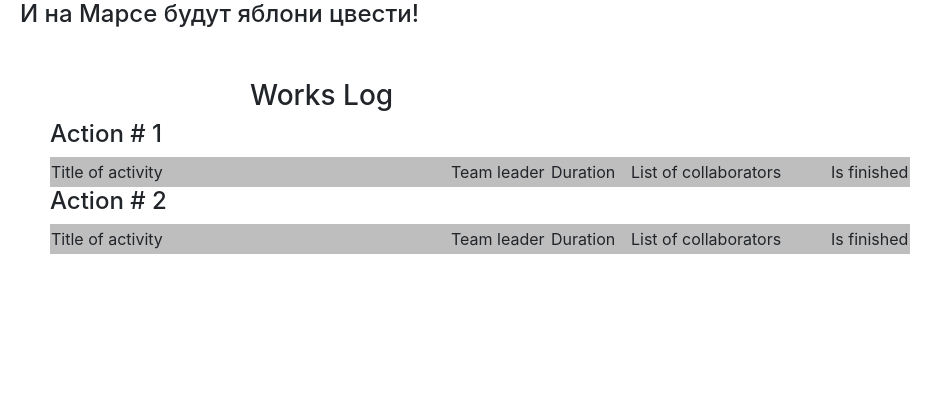
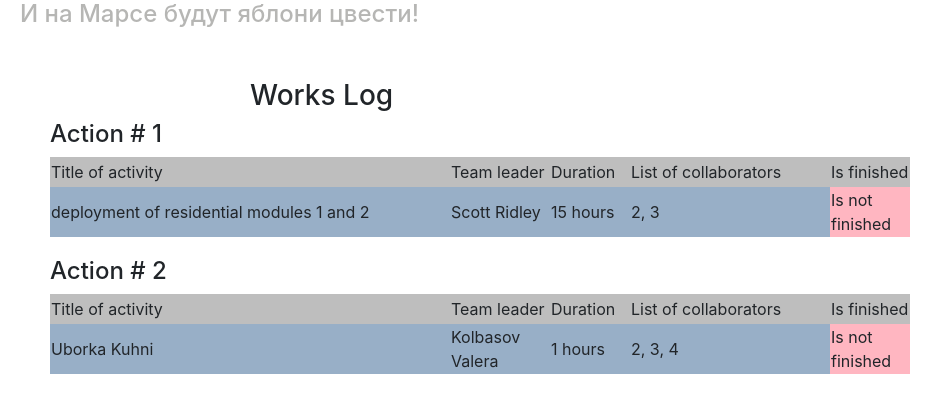
Before and after one commit to DulmievMusa/Flask_alchemy_2, a Flask app: page / in a window 1280 px wide. Shown: the part 72-485 px from the top of the page, without its empty margins (0-952 px from the left). Run offline with Flask 2, Linux system fonts and the light colour scheme; data comes from the database, SQL or seed files in the repository; some libraries are stand-ins or nearby versions.

Commit message:
Final version

```diff
--- a/static/css/style.css
+++ b/static/css/style.css
@@ -12,5 +12,18 @@
 }
 
 .apple {
-    margin-left: 20px
+    margin-left: 20px;
+    color: #B6B6B4;
 }
+
+.info {
+    background-color: #98AFC7;
+}
+
+.is_finished_info {
+    background-color: #ffb6c1;
+}
+
+.job_table {
+    margin-bottom: 20px;
+}
--- a/templates/index.html
+++ b/templates/index.html
@@ -5,14 +5,20 @@
     <h3 class="works_log">Works Log</h3>
     {% for job in jobs %}
         <h4>Action # {{loop.index}}</h4>
-        <table>
-
+        <table class="job_table">
             <tr class="cap">
                 <td width="400px" height="20px">Title of activity</td>
                 <td width="100px" height="20px">Team leader</td>
                 <td width="80px" height="20px">Duration</td>
                 <td width="200px" height="20px">List of collaborators</td>
                 <td width="80px" height="30px">Is finished</td>
+            </tr>
+            <tr class="info">
+                <td width="400px" height="20px">{{job[0]}}</td>
+                <td width="100px" height="20px">{{job[1]}}</td>
+                <td width="80px" height="20px">{{job[2]}}</td>
+                <td width="200px" height="20px">{{job[3]}}</td>
+                <td width="80px" height="30px" class="is_finished_info">{{job[4]}}</td>
             </tr>
         </table>
     {% endfor %}
```
